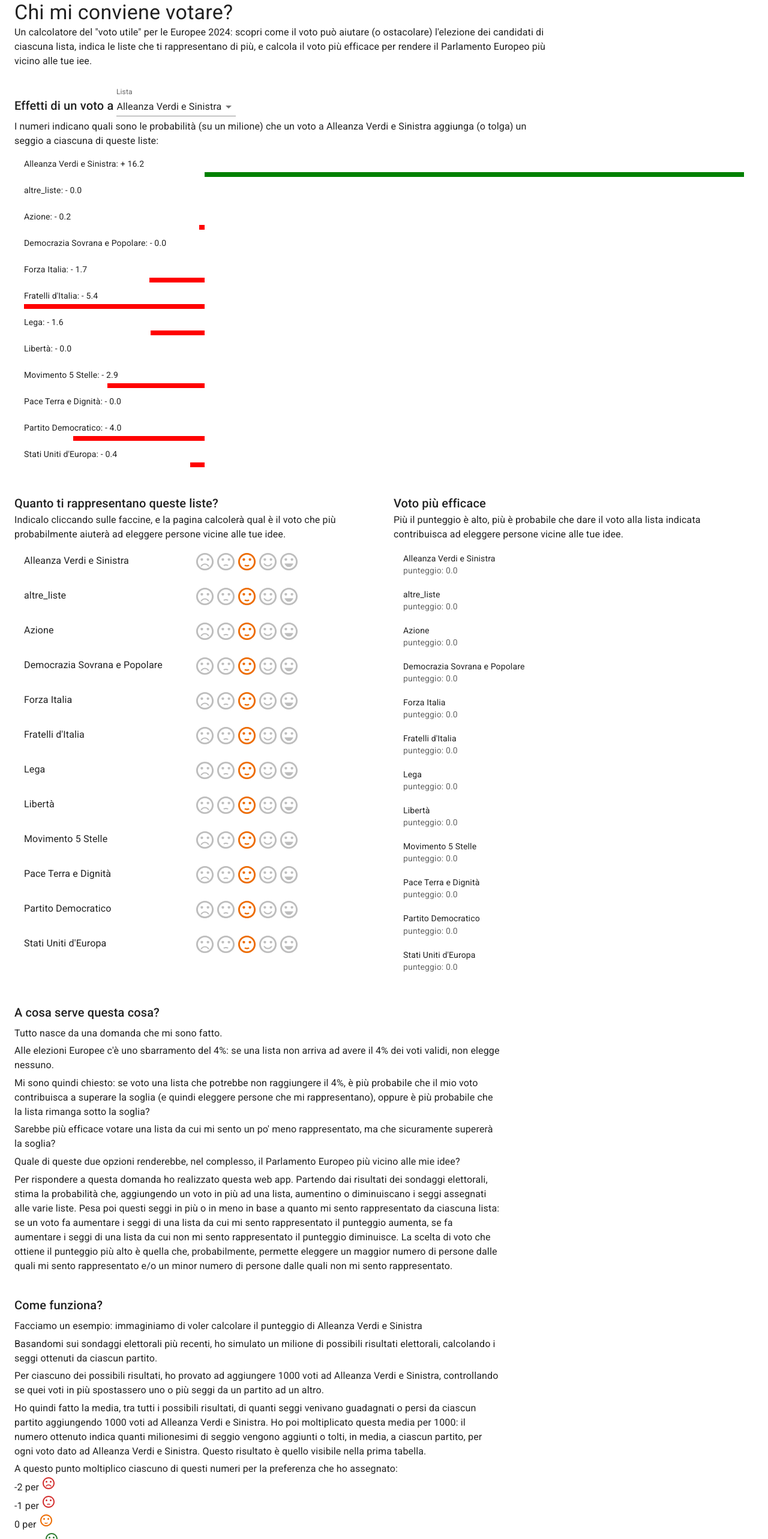
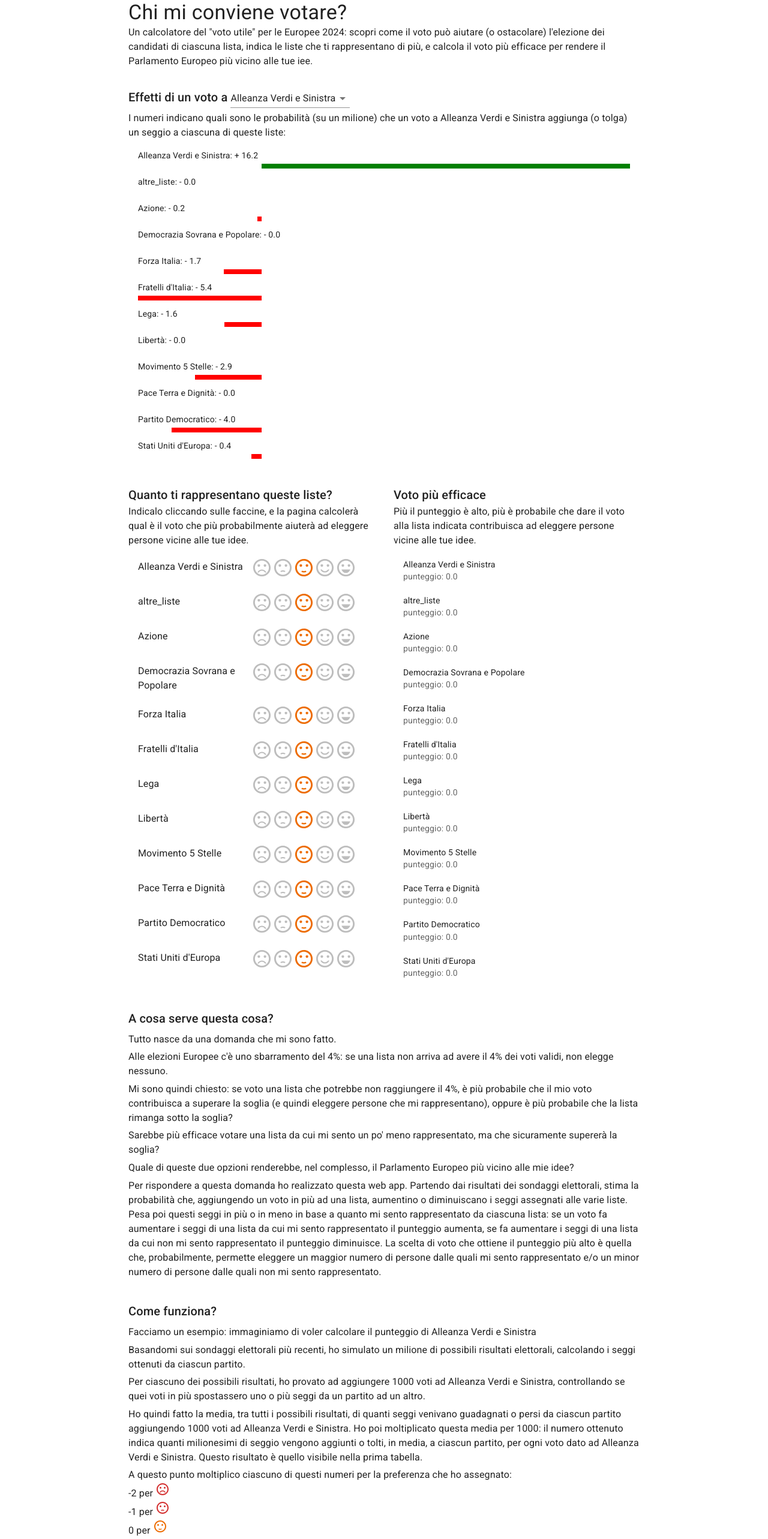
Before and after one commit to fornaeffe/valore_voto, a React (Vite) app: page / in a window 1280 px wide. Shown: the top 2566 px of the page at 60% size. Built offline with nearby package versions, Linux system fonts and the light colour scheme.

Commit message:
layout stretto

```diff
--- a/src/App.tsx
+++ b/src/App.tsx
@@ -117,7 +117,7 @@
   return (
     <>
       <CssBaseline />
-      <Container maxWidth="xl">
+      <Container maxWidth="md">
         <Grid container spacing={4}>
 
           <Grid item xs={12}>
@@ -132,14 +132,13 @@
             </Typography>
           </Grid>
 
-          <Grid item xs={12} xl={4}>
+          <Grid item xs={12}>
             <div className='riga-seleziona-partito'>
               <Typography variant="h6" gutterBottom>Effetti di un voto a&nbsp;</Typography>
 
               <FormControl variant='standard' sx={{ minWidth: 90 }}>
-                <InputLabel id="seleziona-partito-label">Lista</InputLabel>
+                {/* <InputLabel id="seleziona-partito-label">Lista</InputLabel> */}
                 <Select
-                  labelId='seleziona-partito-label'
                   id="seleziona-partito"
                   value={stato ? stato.partitoSelezionato.toString() : ''}
                   label="Lista"
@@ -149,7 +148,7 @@
                 </Select>
               </FormControl>
             </div>
-            <Typography variant="body1"  maxWidth={"md"}>
+            <Typography variant="body1">
               I numeri indicano quali sono le probabilità (su un milione) che un voto
               a {stato?.partiti[stato.partitoSelezionato]} aggiunga (o tolga) un seggio a ciascuna di queste liste:
             </Typography>
@@ -158,7 +157,7 @@
             </List>
           </Grid>
 
-          <Grid item xs={12} md={6} xl={4}>
+          <Grid item xs={12} md={6}>
             <Typography variant="h6">Quanto ti rappresentano queste liste?</Typography>
             <Typography variant="body1">
               Indicalo cliccando sulle faccine, e la pagina calcolerà qual è il voto che più probabilmente
@@ -169,7 +168,7 @@
             </List>
           </Grid>
 
-          <Grid item xs={12} md={6} xl={4}>
+          <Grid item xs={12} md={6}>
             <Typography variant="h6">Voto più efficace</Typography>
             <Typography variant="body1">
               Più il punteggio è alto, più è probabile che dare il voto alla lista indicata
@@ -180,7 +179,7 @@
             </List>
           </Grid>
 
-          <Grid item xs={12} lg={8}>
+          <Grid item xs={12}>
             <Typography variant="h6" gutterBottom>A cosa serve questa cosa?</Typography>
             <Typography gutterBottom>
               Tutto nasce da una domanda che mi sono fatto.
@@ -219,7 +218,7 @@
             </Typography>
           </Grid>
 
-          <Grid item xs={12} lg={8}>
+          <Grid item xs={12}>
             <Typography variant="h6" gutterBottom>Come funziona?</Typography>
             <Typography gutterBottom>
               Facciamo un esempio: immaginiamo di voler calcolare il punteggio di Alleanza Verdi e Sinistra
@@ -261,12 +260,12 @@
             </Typography>
 
           </Grid>
-          <Grid item xs={12} lg={8}>
+          <Grid item xs={12}>
             <Typography gutterBottom>
               Dettagli sul <a href="https://github.com/fornaeffe/valore_voto">repository di github</a>
             </Typography>
           </Grid>
-          <Grid item xs={12} lg={8}>
+          <Grid item xs={12}>
             <Typography gutterBottom>
               In questa pagina non vengono raccolti dati né viene fatto uso di cookie.
             </Typography>
```
